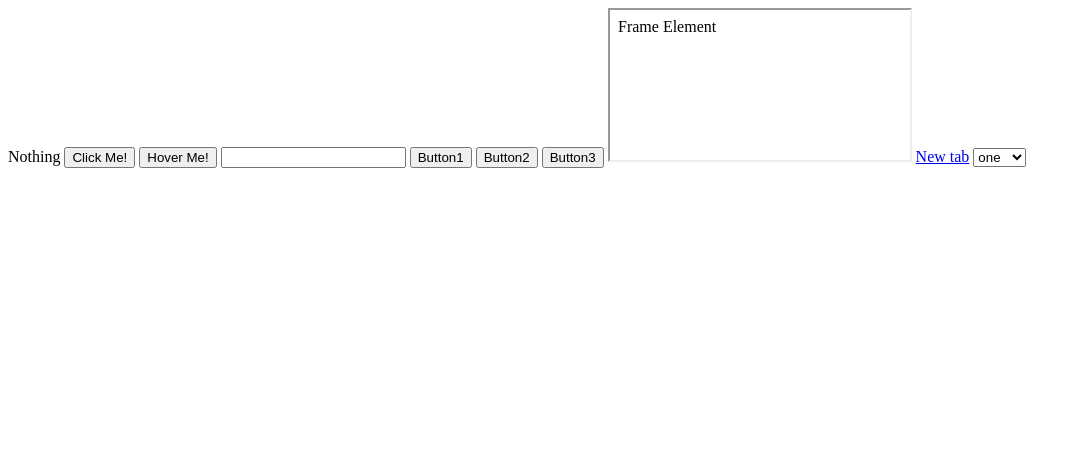
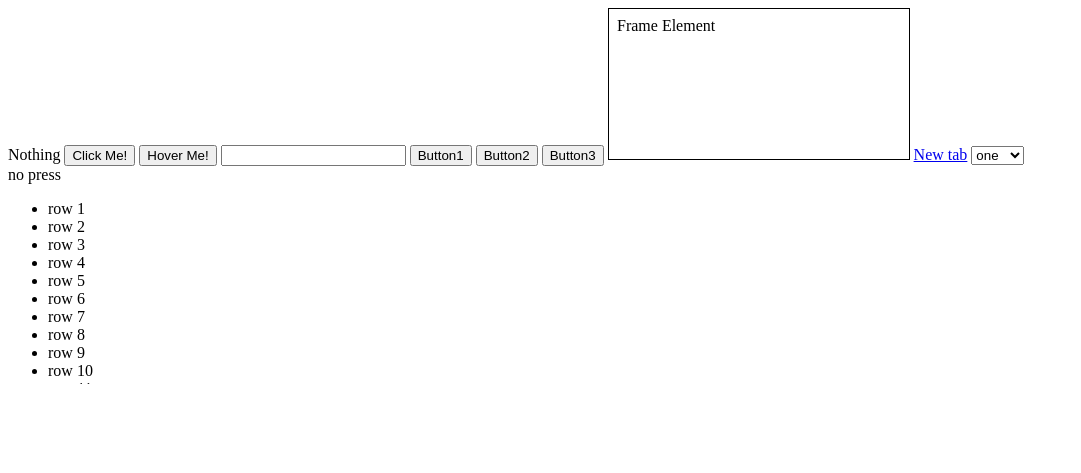
Before and after one commit to qavajs/steps-playwright, a website: page test-e2e/apps/actions.html in a window 1280 px wide. Shown: the whole page, without its empty margins (0-1081 px from the left). Drawn offline with Linux system fonts and the light colour scheme.

Commit message:
added scroll by offset steps

```diff
--- a/test-e2e/apps/actions.html
+++ b/test-e2e/apps/actions.html
@@ -4,7 +4,7 @@
   <meta charset="UTF-8">
   <title>Actions</title>
 </head>
-<body>
+<body style="height: 1000px">
 <span id="action">Nothing</span>
 <button id="button">Click Me!</button>
 <button id="buttonHover">Hover Me!</button>
@@ -13,13 +13,36 @@
 <button class="button">Button2</button>
 <button class="button">Button3</button>
 
-  <iframe src="frame.html" frameborder="1"></iframe>
+<iframe src="frame.html" style="border: 1px solid black"></iframe>
 <a id="newTabLink" href="frame.html" target="_blank">New tab</a>
 <label for="select"></label><select name="select" id="select">
   <option value="select one">one</option>
   <option value="select two">two</option>
   <option value="select three">three</option>
 </select>
+<div>
+  <span id="pressCounter">no press</span>
+</div>
+<div id="overflowContainer" style="height: 200px; width: 150px; overflow-x: scroll">
+  <ul>
+    <li>row 1</li>
+    <li>row 2</li>
+    <li>row 3</li>
+    <li>row 4</li>
+    <li>row 5</li>
+    <li>row 6</li>
+    <li>row 7</li>
+    <li>row 8</li>
+    <li>row 9</li>
+    <li>row 10</li>
+    <li>row 11</li>
+    <li>row 12</li>
+    <li>row 13</li>
+    <li>row 14</li>
+    <li>row 15</li>
+  </ul>
+</div>
+
 <script>
   const action = document.querySelector('#action');
   const button = document.querySelector('#button');
@@ -28,6 +51,8 @@
   const buttons = document.querySelectorAll('.button');
   const body = document.body;
   const select = document.querySelector('#select');
+  const pressCounter = document.querySelector('#pressCounter');
+  let presses = 0;
 
   button.addEventListener('click', function () {
     action.innerText = 'click';
@@ -59,6 +84,11 @@
     action.innerText = 'keypress'
   });
 
+  body.addEventListener('keypress', function (event) {
+    presses++;
+    pressCounter.innerText = `pressed ${event.code} ${presses} times`;
+  });
+
   select.addEventListener('change', function () {
     action.innerText = select.value;
   });
--- a/test-e2e/page_object/index.ts
+++ b/test-e2e/page_object/index.ts
@@ -1,4 +1,4 @@
-import { $, $$, Component } from '@qavajs/po-playwright';
+import { $, $$ } from '@qavajs/po-playwright';
 export default class App {
     SimpleTextElement = $('#textValue');
     SimpleTextListItems = $$('#textValueList li');
@@ -25,4 +25,5 @@ export default class App {
     WaitCollection = $$('#waitCollection > div');
 
     Users = $$('#users > li');
+    OverflowContainer = $('#overflowContainer');
 }
```
Also changed, not shown: package.json (+6 -5 lines), src/actions.ts (+29 -0 lines), src/utils/utils.ts (+9 -0 lines), CHANGELOG.md, 2 other files. Lines whose indentation alone changed are shown as unchanged.
